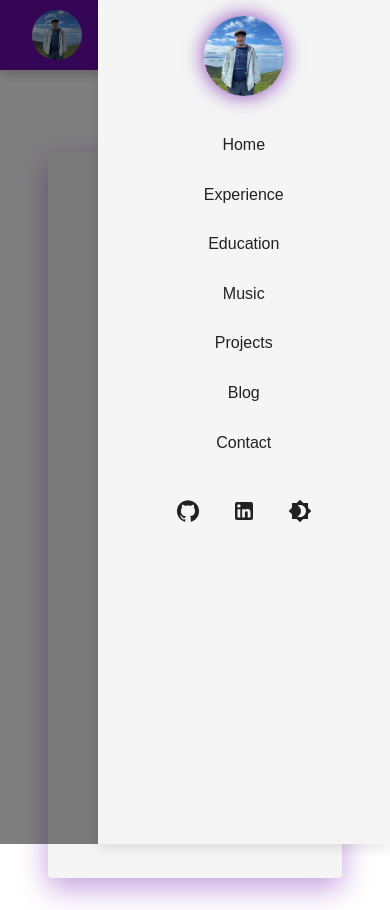
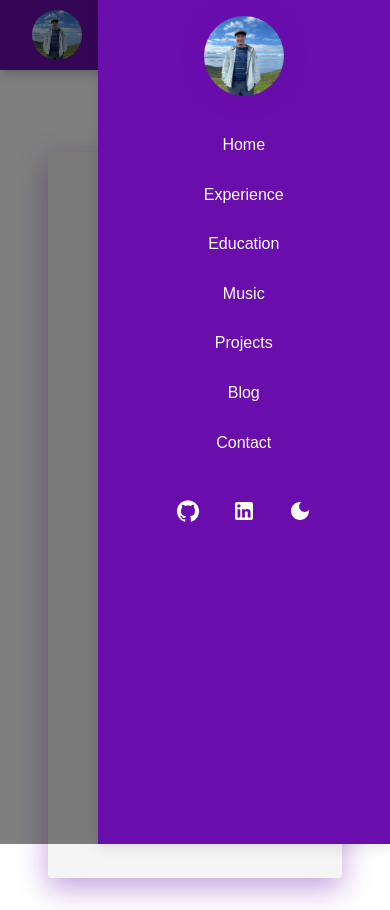
Before and after one commit to soulunknown/Portfolio, a React (Vite) app: page /music in a window 390 px wide. Both pictures are taken after a click on the button 350 px from the left and 35 px from the top of the page. Built offline with nearby package versions, Linux system fonts and the light colour scheme.

Commit message:
son and moon

```diff
--- a/src/components/Navbar.jsx
+++ b/src/components/Navbar.jsx
@@ -15,10 +15,11 @@ import {
   useTheme
 } from "@mui/material";
 import {
-  Brightness4,
   GitHub,
   LinkedIn,
-  Menu as MenuIcon
+  Menu as MenuIcon,
+  DarkMode,
+  LightMode
 } from "@mui/icons-material";
 import { Link } from "react-router-dom";
 import { ColorModeContext } from "../ThemeProvider";
@@ -39,22 +40,24 @@ export default function Navbar() {
     { label: "Education", path: "/education" },
     { label: "Music", path: "/music" },
     { label: "Projects", path: "/projects" },
-    { label: "Blog", path: "/blog" },       // ⬅️ Added this line
+    { label: "Blog", path: "/blog" },
     { label: "Contact", path: "/contact" }
   ];
 
+  const bgColor = theme.palette.mode === "dark" ? "#8B0000" : "#6a0dad";
 
   return (
     <>
       <AppBar
         position="fixed"
         sx={{
-          backgroundColor: "#6a0dad",
+          backgroundColor: bgColor,
           height: 70,
           display: "flex",
           justifyContent: "center",
           paddingX: 2,
           boxShadow: "0px 4px 10px rgba(0, 0, 0, 0.2)",
+          transition: "background-color 0.3s ease-in-out",
         }}
       >
         <Toolbar
@@ -100,7 +103,10 @@ export default function Navbar() {
                     fontWeight: "bold",
                     textTransform: "none",
                     transition: "all 0.3s ease-in-out",
-                    "&:hover": { transform: "scale(1.1)" },
+                    "&:hover": {
+                      transform: "scale(1.1)",
+                      color: theme.palette.mode === "dark" ? "#ffaaaa" : "#ffe6ff",
+                    },
                   }}
                 >
                   {item.label}
@@ -109,17 +115,30 @@ export default function Navbar() {
             </Box>
           )}
 
-          {/* Icons */}
           {!isMobile && (
             <Box sx={{ display: "flex", gap: 2 }}>
-              <IconButton color="inherit" component="a" href="https://github.com/soulunknown">
+              <IconButton title="GitHub" color="inherit" component="a" href="https://github.com/soulunknown">
                 <GitHub />
               </IconButton>
-              <IconButton color="inherit" component="a" href="https://www.linkedin.com/in/henryrlewis/">
+              <IconButton title="LinkedIn" color="inherit" component="a" href="https://www.linkedin.com/in/henryrlewis/">
                 <LinkedIn />
               </IconButton>
-              <IconButton color="inherit" onClick={toggleColorMode}>
-                <Brightness4 />
+              <IconButton
+                title="Toggle Theme"
+                color="inherit"
+                onClick={toggleColorMode}
+                sx={{
+                  transition: "transform 0.4s ease",
+                  "& svg": {
+                    transform: "rotate(0deg)",
+                    transition: "transform 0.4s ease",
+                  },
+                  "&:active svg": {
+                    transform: "rotate(180deg)",
+                  },
+                }}
+              >
+                {theme.palette.mode === "dark" ? <LightMode /> : <DarkMode />}
               </IconButton>
             </Box>
           )}
@@ -134,7 +153,7 @@ export default function Navbar() {
 
       {/* Mobile Drawer */}
       <Drawer
-      anchor="right"
+        anchor="right"
         variant="temporary"
         open={mobileOpen}
         onClose={handleDrawerToggle}
@@ -144,6 +163,9 @@ export default function Navbar() {
           "& .MuiDrawer-paper": {
             boxSizing: "border-box",
             width: "75vw",
+            backgroundColor: bgColor,
+            color: "#fff",
+            transition: "background-color 0.3s ease-in-out",
           }
         }}
       >
@@ -171,22 +193,36 @@ export default function Navbar() {
             ))}
           </List>
 
-          {/* Mobile Icons and Dark Mode Toggle */}
+          {/* Mobile Icons and Theme Toggle */}
           <Box sx={{ display: "flex", justifyContent: "center", gap: 2, mt: 2 }}>
-            <IconButton color="inherit" component="a" href="https://github.com/soulunknown">
+            <IconButton title="GitHub" color="inherit" component="a" href="https://github.com/soulunknown">
               <GitHub />
             </IconButton>
-            <IconButton color="inherit" component="a" href="https://www.linkedin.com/in/henryrlewis/">
+            <IconButton title="LinkedIn" color="inherit" component="a" href="https://www.linkedin.com/in/henryrlewis/">
               <LinkedIn />
             </IconButton>
-            <IconButton color="inherit" onClick={toggleColorMode}>
-              <Brightness4 />
+            <IconButton
+              title="Toggle Theme"
+              color="inherit"
+              onClick={toggleColorMode}
+              sx={{
+                transition: "transform 0.4s ease",
+                "& svg": {
+                  transform: "rotate(0deg)",
+                  transition: "transform 0.4s ease",
+                },
+                "&:active svg": {
+                  transform: "rotate(180deg)",
+                },
+              }}
+            >
+              {theme.palette.mode === "dark" ? <LightMode /> : <DarkMode />}
             </IconButton>
           </Box>
         </Box>
       </Drawer>
 
-
+      {/* Spacer below navbar */}
       <Box sx={{ marginTop: "80px" }} />
     </>
   );
```
